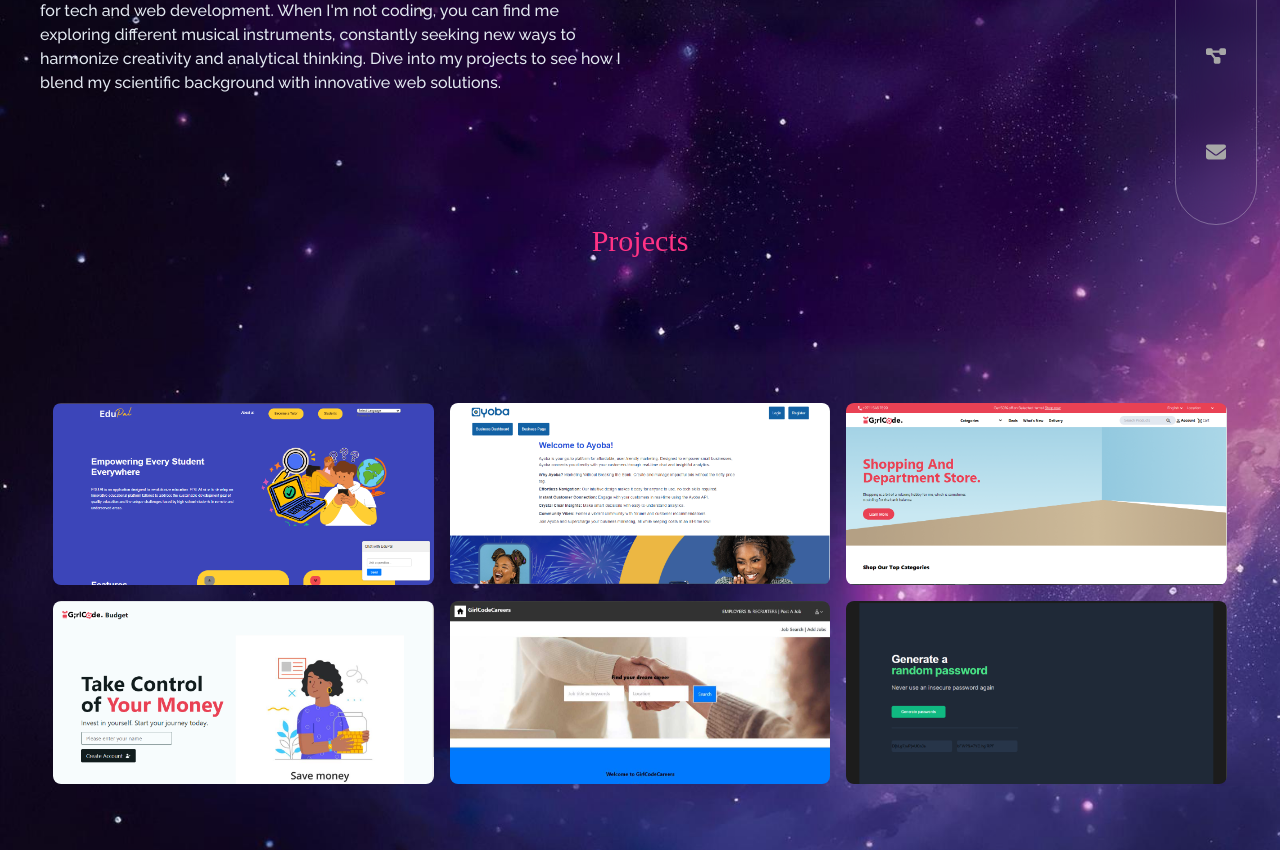
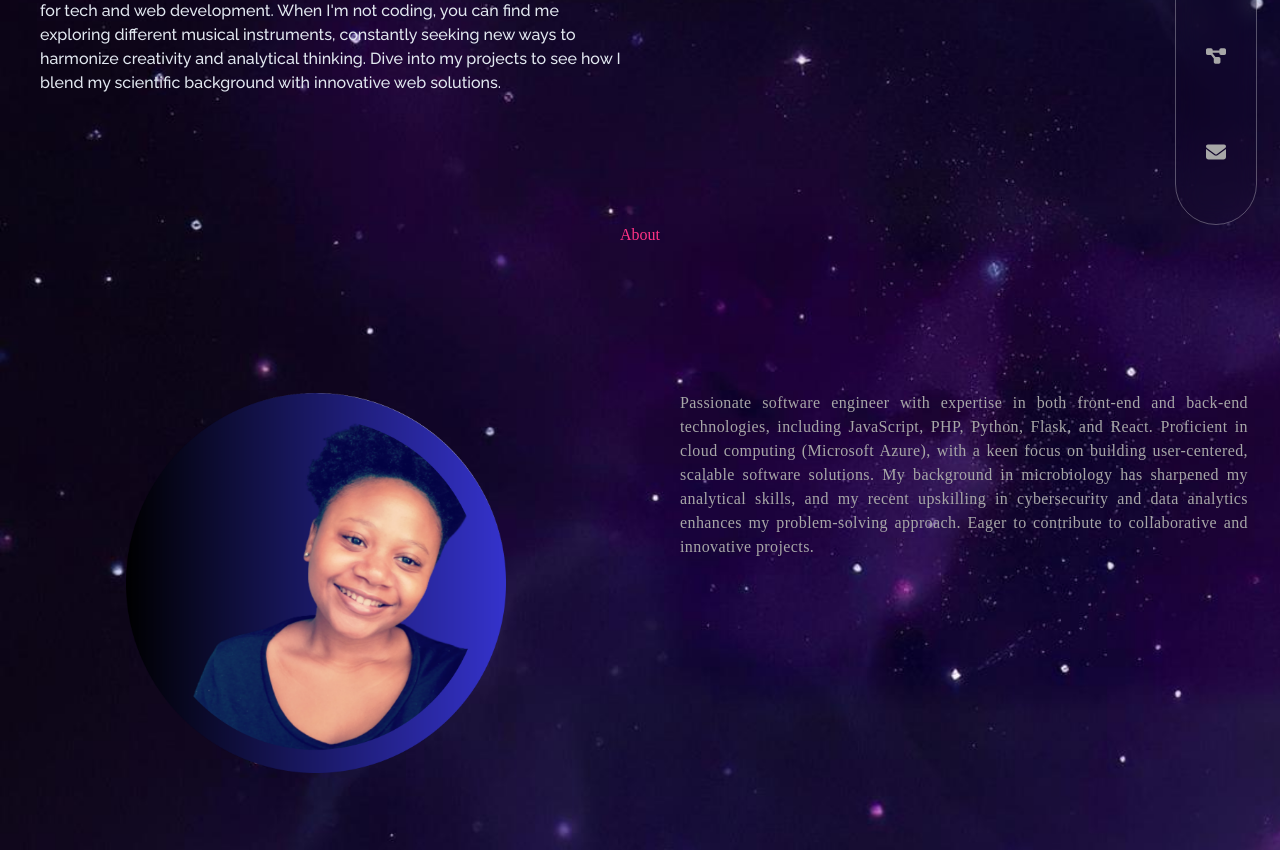
Before and after one commit to Nolu-M/nolu-portfolio, a React (Vite) app: page / in a window 1280 px wide. Shown: the part 440-1290 px from the top of the page. Built offline with nearby package versions, Linux system fonts and the light colour scheme; a web font is replaced by a local one.

Commit message:
about section

```diff
--- a/src/components/About.jsx
+++ b/src/components/About.jsx
@@ -1,12 +1,58 @@
+import { motion } from "framer-motion"
+import useTheme from './useTheme';
+import about from '../assets/images/hero.png'
+
 
 
 const About = () => {
+    var { theme } = useTheme(); // Accessing the theme from context
     return (
         <section id='about'>
             <div className='container mx-auto'>
-               <div>
+            <section id="about"
+                className=' flex items-center justify-center flex-col gap-12 my-12'
+            >
 
-               </div>
+                {/* title */}
+                <div className="w-full flex items-center justify-center py-24">
+                    <motion.div
+                    initial={{ opacity: 0, width: 0 }}
+                    animate={{ opacity: 1, width: 200 }}
+                    exit={{ opacity: 0, width: 0 }}
+                    transition={{ delay: 0.4 }}
+                    className='flex items-center justify-around w-52'
+                    >
+                        <p className={`bg-clip ${theme === 'theme2' ? 'text-primary-green' : 'text-primary-pink'}`}>About</p>
+                    </motion.div>
+                </div>
+
+                {/* main content */}
+                <div className='grid grid-cols-1 lg:grid-cols-2 gap-4 w-full '>
+                    {/* image */}
+                    <div className="w-full flex items-center justify-center px-8">
+                        <div className={`w-full lg:w-96 p-[2px] rounded-md ${theme === 'theme2' ? 'text-primary-green' : 'text-primary-pink'} relative`}>
+                            <img
+                                src={about}
+                                className="w-full rounded-md h-auto object-contain"
+                            />
+
+                            <div className={`absolute w-full h-full -top-3 -left-2 ${theme === 'theme2' ? 'text-primary-green' : 'text-primary-pink'} rounded-md
+                            blur-[5px] -z-10`}>
+                            </div>
+                        </div>
+                    </div>
+
+                     {/* content */}
+                     <div className="w-full px-8 flex flex-col gap-4 items-start justify-start">
+                                <p className="text-texlight text-base tracking-wide text-justify">
+                                Passionate software engineer with expertise in both front-end and back-end technologies, including JavaScript, PHP, Python, Flask, and React.
+                                Proficient in cloud computing (Microsoft Azure), with a keen focus on building user-centered, scalable software solutions.
+                                My background in microbiology has sharpened my analytical skills, and my recent upskilling in cybersecurity and data analytics enhances my problem-solving approach.
+                                Eager to contribute to collaborative and innovative projects.
+                                </p>
+                            </div>
+                </div>
+            </section>
             </div>
         </section>
     )
--- a/src/components/Projects.jsx
+++ b/src/components/Projects.jsx
@@ -7,7 +7,7 @@
 import { useState } from "react"
 
 const Projects = () => {
-    const { theme } = useTheme(); // Accessing the theme from context
+    var { theme } = useTheme(); // Accessing the theme from context
     return (
         <section id='projects'>
             <div className='flex items-center justify-center flex-col gap-12 my-12'>
--- a/src/components/ThemeSwitcher.jsx
+++ b/src/components/ThemeSwitcher.jsx
@@ -17,7 +17,7 @@
 
   return (
     <div className="container mx-auto">
-      <label className="switch relative inline-block w-10 h-6 bg-gray-300 rounded-full mt-4 ml-4">
+      <label className="switch relative inline-block w-10 h-6 bg-gray-300 rounded-full mt-4 ml-10">
         <input
           type="checkbox"
           onChange={toggleTheme}
--- a/src/pages/Home.jsx
+++ b/src/pages/Home.jsx
@@ -15,7 +15,7 @@
     const { theme } = useTheme();
 
     return (
-        <div className={`${theme} min-h-screen`} >
+        <div className={`${theme} min-h-screen conainer mx-auto`} >
             <div className='conainer mx-auto'>
                 <div>
                     {/*<Header />*/}
```
